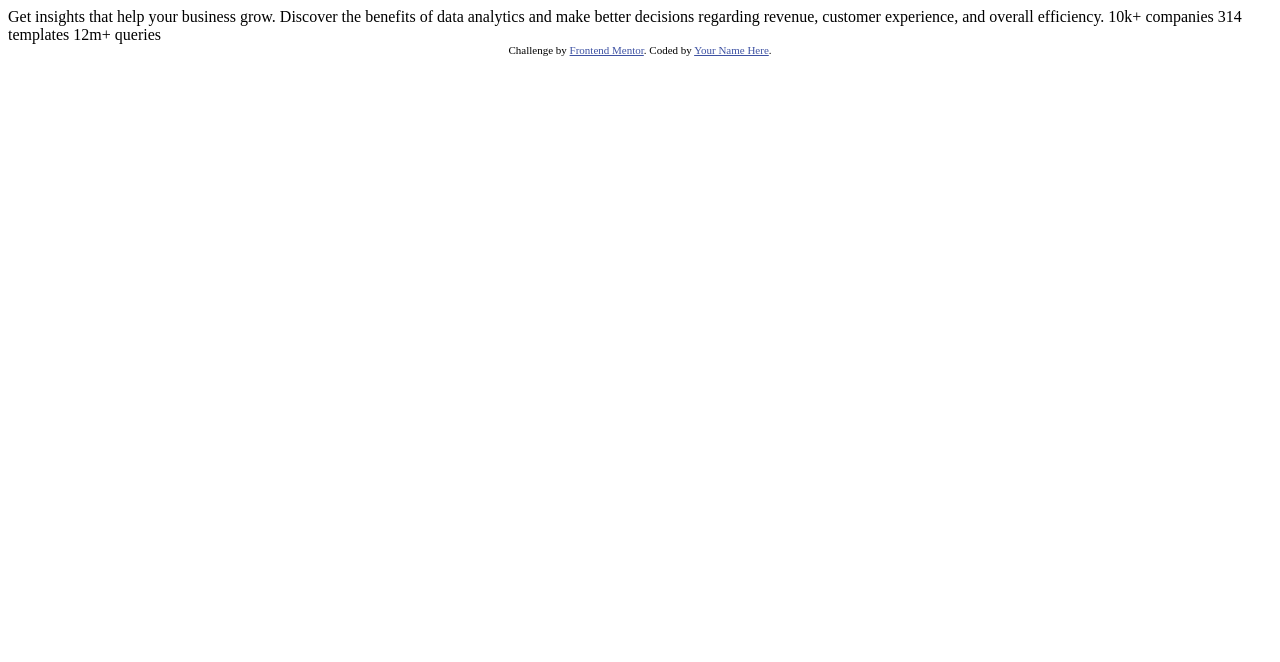
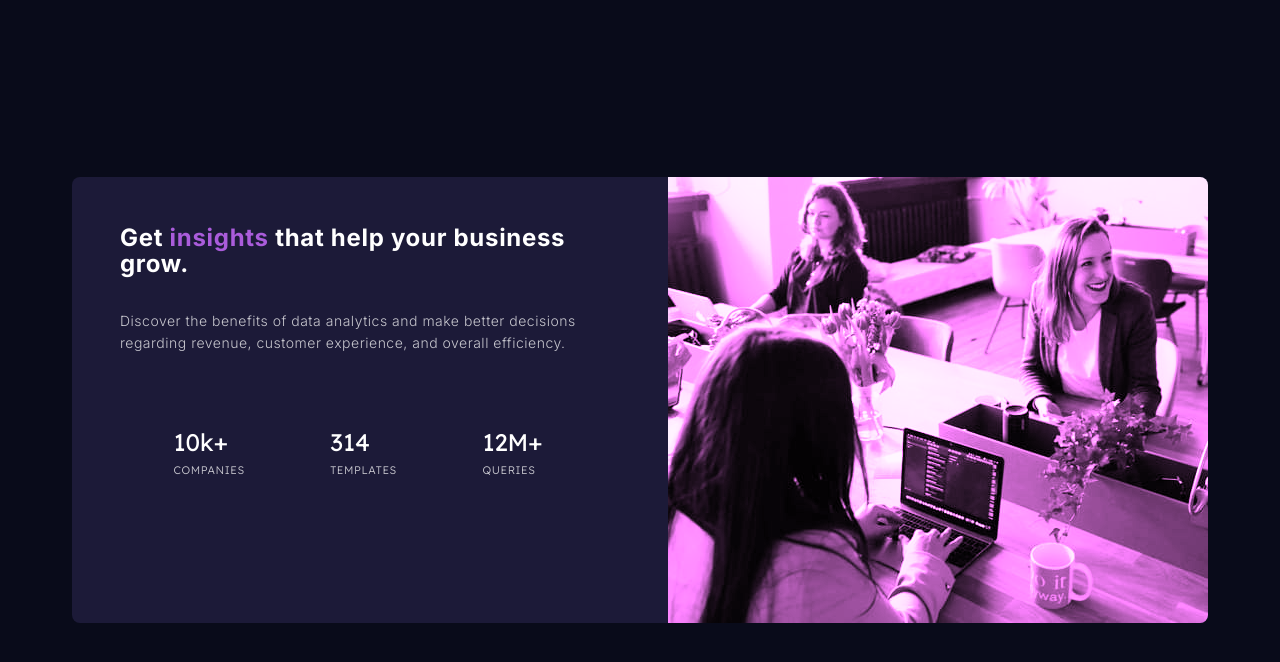
Before and after one commit to josetarjosetar/fio-4-stats-preview-card-component, a plain HTML site: page index.html in a window 1280 px wide. Drawn offline with Linux system fonts and the light colour scheme.

Commit message:
Something was done

```diff
--- a/index.html
+++ b/index.html
@@ -1,33 +1,60 @@
-<!DOCTYPE html>
+<!doctype html>
 <html lang="en">
   <head>
-  <meta charset="UTF-8">
-  <meta name="viewport" content="width=device-width, initial-scale=1.0"> <!-- displays site properly based on user's device -->
+    <meta charset="UTF-8" />
+    <meta name="viewport" content="width=device-width, initial-scale=1.0" />
+    <!-- displays site properly based on user's device -->
 
-  <link rel="icon" type="image/png" sizes="32x32" href="./images/favicon-32x32.png">
+    <link
+      rel="icon"
+      type="image/png"
+      sizes="32x32"
+      href="./images/favicon-32x32.png"
+    />
 
     <title>Frontend Mentor | Stats preview card component</title>
 
-  <!-- Feel free to remove these styles or customise in your own stylesheet 👍 -->
-  <style>
-    .attribution { font-size: 11px; text-align: center; }
-    .attribution a { color: hsl(228, 45%, 44%); }
-  </style>
+    <link rel="stylesheet" href="./style.css" />
   </head>
   <body>
-
-  Get insights that help your business grow.
-
-  Discover the benefits of data analytics and make better decisions regarding revenue, customer
-  experience, and overall efficiency.
-
-  10k+ companies
-  314 templates
-  12m+ queries
-
-  <div class="attribution">
-    Challenge by <a href="https://www.frontendmentor.io?ref=challenge" target="_blank">Frontend Mentor</a>.
-    Coded by <a href="#">Your Name Here</a>.
+    <div class="background">
+      <div class="card">
+        <picture class="card-image">
+          <source
+            media="(min-width: 768px)"
+            srcset="./images/image-header-desktop.jpg"
+          />
+          <img
+            src="./images/image-header-mobile.jpg"
+            alt="Image header"
+            class="card-image-source"
+          />
+        </picture>
+        <div class="card-text">
+          <p class="title">
+            Get <span class="highlight-title">insights</span> that help your
+            business grow.
+          </p>
+          <p class="description">
+            Discover the benefits of data analytics and make better decisions
+            regarding revenue, customer experience, and overall efficiency.
+          </p>
+          <div class="stats-list">
+            <div class="stat-item">
+              <p class="stat-number">10k+</p>
+              <p class="stat-text">companies</p>
+            </div>
+            <div class="stat-item">
+              <p class="stat-number">314</p>
+              <p class="stat-text">templates</p>
+            </div>
+            <div class="stat-item">
+              <p class="stat-number">12M+</p>
+              <p class="stat-text">queries</p>
+            </div>
+          </div>
+        </div>
+      </div>
     </div>
   </body>
 </html>
--- /dev/null
+++ b/style.css
@@ -0,0 +1,148 @@
+@import url("https://fonts.googleapis.com/css2?family=Inter:ital,opsz,wght@0,14..32,100..900;1,14..32,100..900&family=Lexend+Deca:wght@100..900&display=swap");
+
+* {
+  margin: 0px;
+  padding: 0px;
+  box-sizing: border-box;
+}
+
+html,
+body {
+  width: 100%;
+  height: 100%;
+}
+
+:root {
+  --colors-navy-950: hsl(233, 47%, 7%);
+  --colors-blue-950: hsl(244, 37%, 16%);
+  --colors-purple-500: hsl(277, 64%, 61%);
+
+  --colors-white-headings: hsl(0, 0%, 100%);
+  --colors-white-main-paragraph: hsla(0, 0%, 100%, 0.75);
+  --colors-white-stat-headings: hsla(0, 0%, 100%, 0.6);
+}
+
+.background {
+  display: flex;
+  align-items: center;
+  justify-content: center;
+  background-color: var(--colors-navy-950);
+  width: 100%;
+  height: 100%;
+  overflow: scroll;
+  position: relative;
+}
+
+.card {
+  display: flex;
+  flex-direction: column;
+  background-color: var(--colors-blue-950);
+  max-width: 338px;
+  border-radius: 8px;
+  overflow: clip;
+  margin-bottom: 48px;
+  margin-top: 232px;
+}
+
+.card-image {
+  filter: grayscale(100%) sepia(100%) hue-rotate(250deg) saturate(300%)
+    brightness(100%);
+}
+
+.card-text {
+  display: flex;
+  flex-direction: column;
+  color: var(--colors-white-headings);
+  padding: 32px 48px;
+  text-align: center;
+  align-items: center;
+}
+
+.title {
+  font-family: Inter, sans-serif;
+  font-size: 24px;
+  font-weight: 700;
+  letter-spacing: 0.7px;
+  line-height: 1.1;
+  color: var(--colors-white-headings);
+  padding-bottom: 16px;
+}
+
+.highlight-title {
+  color: var(--colors-purple-500);
+}
+
+.description {
+  font-family: Inter, sans-serif;
+  color: var(--colors-white-main-paragraph);
+  font-weight: 300;
+  font-size: 14px;
+  letter-spacing: 0.5px;
+  line-height: 160%;
+  padding-bottom: 32px;
+}
+
+.stats-list {
+  display: flex;
+  flex-direction: column;
+  gap: 32px;
+}
+
+.stat-item {
+  display: flex;
+  flex-direction: column;
+  gap: 6px;
+}
+
+.stat-number {
+  color: var(--colors-white-headings);
+  font-family: "Lexend Deca", sans-serif;
+  font-weight: 400;
+  font-size: 24px;
+}
+
+.stat-text {
+  color: var(--colors-white-main-paragraph);
+  font-family: "Lexend Deca", sans-serif;
+  font-weight: 300;
+  font-size: 11px;
+  text-transform: uppercase;
+  letter-spacing: 0.6px;
+}
+
+@media screen and (min-width: 768px) {
+  .card {
+    flex-direction: row;
+    max-width: 1200px;
+    max-height: 446px;
+    margin-top: 0px;
+    margin-bottom: 0px;
+    margin-left: 72px;
+    margin-right: 72px;
+  }
+
+  .card-image {
+    order: 2;
+    object-fit: cover;
+    max-width: 50%;
+  }
+
+  .card-text {
+    padding: 48px 72px 48px 48px;
+    text-align: left;
+  }
+
+  .title {
+    padding-bottom: 32px;
+  }
+
+  .description {
+    padding-bottom: 72px;
+  }
+
+  .stats-list {
+    flex-direction: row;
+    justify-content: space-evenly;
+    width: 100%;
+  }
+}
```
Lines whose indentation alone changed are shown as unchanged.
